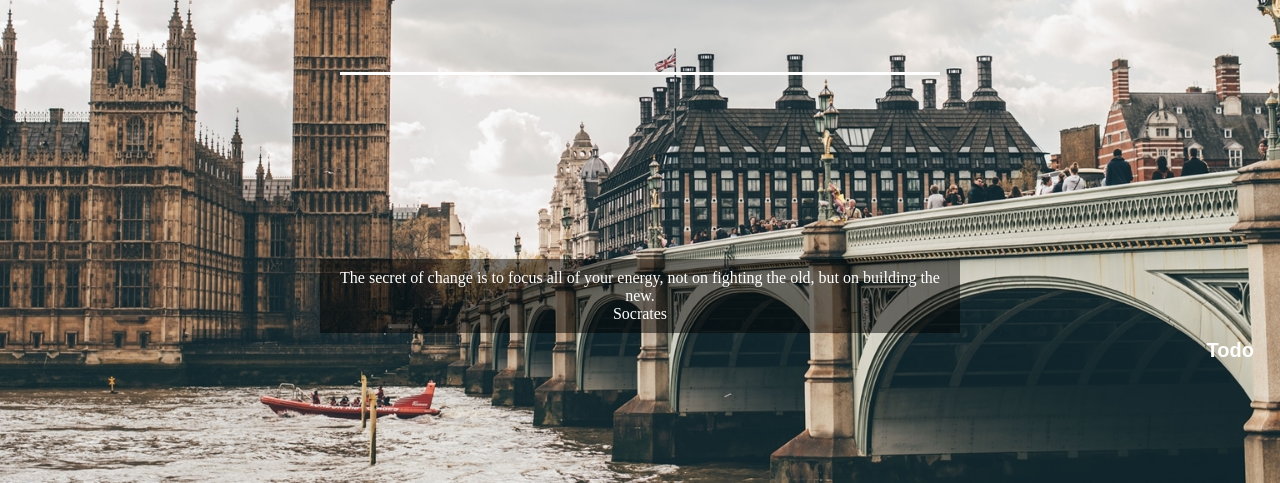
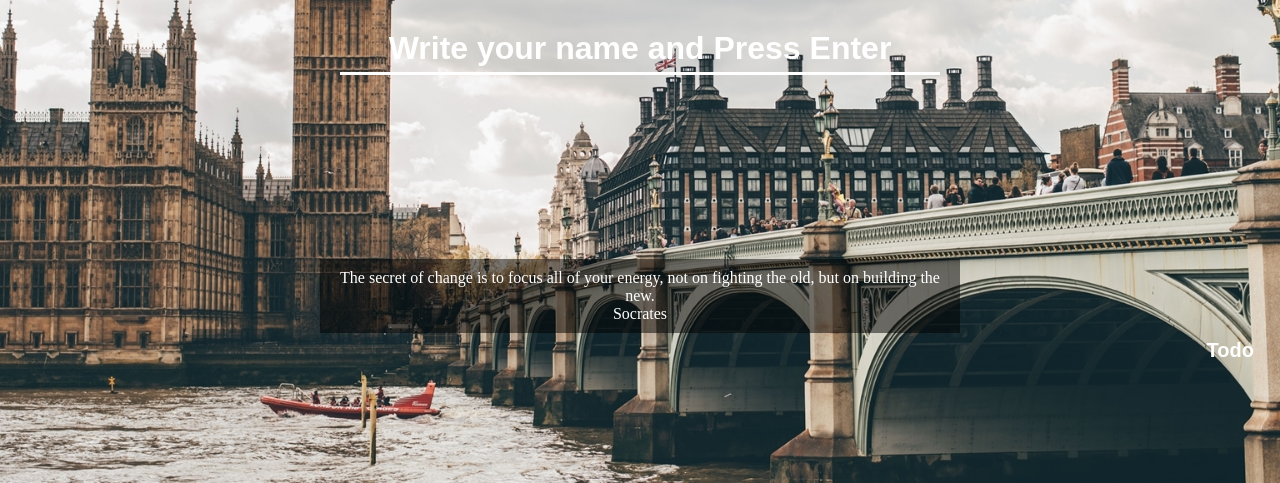
Before and after one commit to JaehyoDev/momentum, a plain HTML site: page index.html in a window 1280 px wide. Shown: the part 417-900 px from the top of the page. Drawn offline with Linux system fonts and the light colour scheme; a web font is replaced by a local one.

Commit message:
HTML: Greetings

```diff
--- a/index.html
+++ b/index.html
@@ -37,6 +37,7 @@
             required
             maxlength="24"
             type="text"
+            placeholder="Write your name and Press Enter"
           />
         </form>
         <h2 id="greeting" class="hidden"></h2>
```
